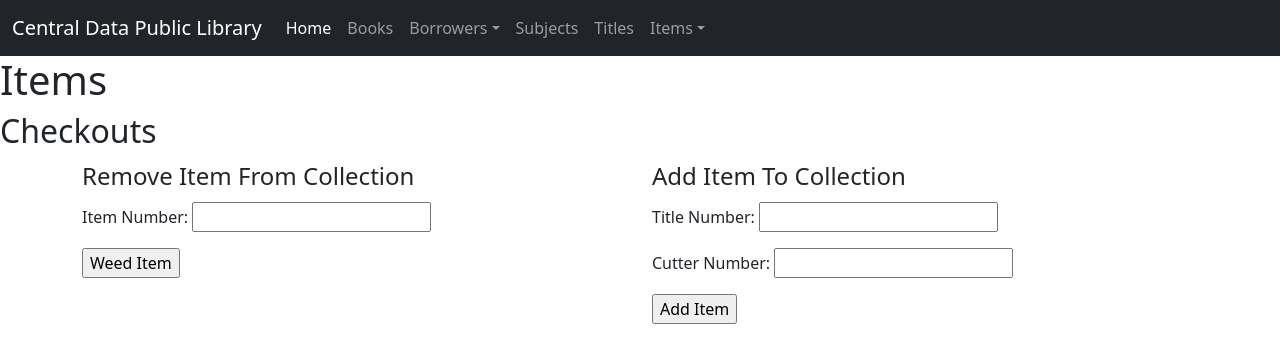
After one commit to stumpfjo/CS340_Project, a Flask app: page /items/manage in a window 1280 px wide. The commit adds this page. Shown: the top 363 px of the page. Run offline with Flask 2, Linux system fonts and the light colour scheme.

Commit message:
added checkout interface and items interface

```diff
--- a/app.py
+++ b/app.py
@@ -44,9 +44,13 @@ def titles():
 def items():
     return render_template("items.html")
 
-@app.route('/checkout')
-def checkout():
+@app.route('/items/checkout')
+def checkout_item():
     return render_template("checkout.html")
+
+@app.route('/items/manage')
+def manage_item():
+    return render_template("collection.html")
 
 # Listener
 
--- a/templates/base.html
+++ b/templates/base.html
@@ -28,6 +28,8 @@
 				    <ul class="dropdown-menu">
 				      <li><a class="dropdown-item" href="{{url_for('add_borrowers')}}">Add</a></li>
 				      <li><a class="dropdown-item" href="{{url_for('view_borrowers')}}">View/Modify</a></li>
+							<li><hr class="dropdown-divider"></li>
+							<li><a class="dropdown-item" href="{{url_for('borrowers')}}">Borrowers Home</a></li>
 				    </ul>
 				  </li>
 					<li class="nav-item">
@@ -36,12 +38,16 @@
 					<li class="nav-item">
 						<a class="nav-link" href="{{url_for('titles')}}">Titles</a>
 					</li>
-					<li class="nav-item">
-						<a class="nav-link" href="{{url_for('items')}}">Items</a>
-                    </li>
-                    <li class="nav-item">
-						<a class="nav-link" href="{{url_for('checkout')}}">Checkout</a>
-                    </li>
+					<li class="nav-item dropdown">
+				    <a class="nav-link dropdown-toggle" data-toggle="dropdown" href="#" role="button" aria-haspopup="true" aria-expanded="false">
+						Items</a>
+						<ul class="dropdown-menu">
+				      <li><a class="dropdown-item" href="{{url_for('checkout_item')}}">Check In/Out</a></li>
+				      <li><a class="dropdown-item" href="{{url_for('manage_item')}}">Collection Management</a></li>
+							<li><hr class="dropdown-divider"></li>
+							<li><a class="dropdown-item" href="{{url_for('items')}}">Items Home</a></li>
+				    </ul>
+          </li>
                     <!-- quick reference for dropdown nav item just in case. might want to use it for 'books' -->
 					<!-- <li class="nav-item dropdown">
 						<a class="nav-link dropdown-toggle" href="#" id="navbarDropdown" role="button" data-bs-toggle="dropdown" aria-expanded="false">Dropdown</a>
--- /dev/null
+++ b/templates/collection.html
@@ -0,0 +1,33 @@
+{% extends 'base.html' %}
+
+{% block content %}
+<h1>Items</h1>
+  <h2>Checkouts</h2>
+  <div class="container">
+    <div class="row">
+      <form id="weed_item" class="col">
+        <fieldset>
+          <legend>Remove Item From Collection</legend>
+          <p>
+            <label for="weed_id">Item Number:</label>
+            <input type="number" id="weed_id" name="id_num">
+          <p>
+            <input type="submit" id="submit_weed" value="Weed Item">
+        </fieldset>
+      </form>
+      <form id="weed_item" class="col">
+        <fieldset>
+          <legend>Add Item To Collection</legend>
+          <p>
+            <label for="add_title_id">Title Number:</label>
+            <input type="number" id="add_title_id" name="id_num">
+          <p>
+            <label for="add_cutter_num">Cutter Number:</label>
+            <input type="text" id="add_cutter_num" name="cutter_num">
+          <p>
+            <input type="submit" id="submit_add_item" value="Add Item">
+        </fieldset>
+      </form>
+    </div>
+  </div>
+{% endblock %}
```
Also changed, not shown: templates/checkout.html (+29 -3 lines), templates/index.html (+8 -0 lines), templates/items.html (+8 -2 lines).
